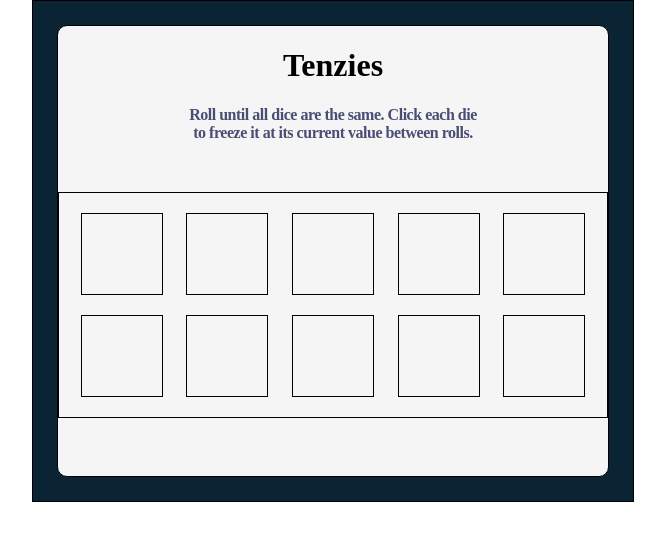
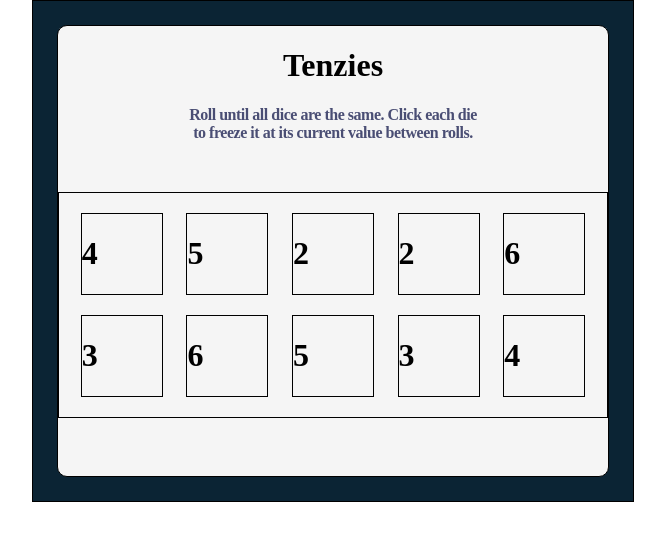
Before and after one commit to joshuaombasa/Tenzies-game-React, a React (Vite) app: page / in a window 1280 px wide. Shown: the top 540 px of the page, without its empty margins (307-972 px from the left). Built offline with nearby package versions, Linux system fonts and the light colour scheme.

Commit message:
updated jsx

```diff
--- a/src/Box.jsx
+++ b/src/Box.jsx
@@ -1,9 +1,9 @@
 import React from "react";
 
-export default function Box() {
+export default function Box(props) {
     return (
-        <div className="box">
-            <h1 className="box--value"></h1>
+        <div className="box" onClick={() => {props.toggleIsHeld(props.id)}}>
+            <h1 className="box--value">{props.value}</h1>
         </div>
     )
 }
```
